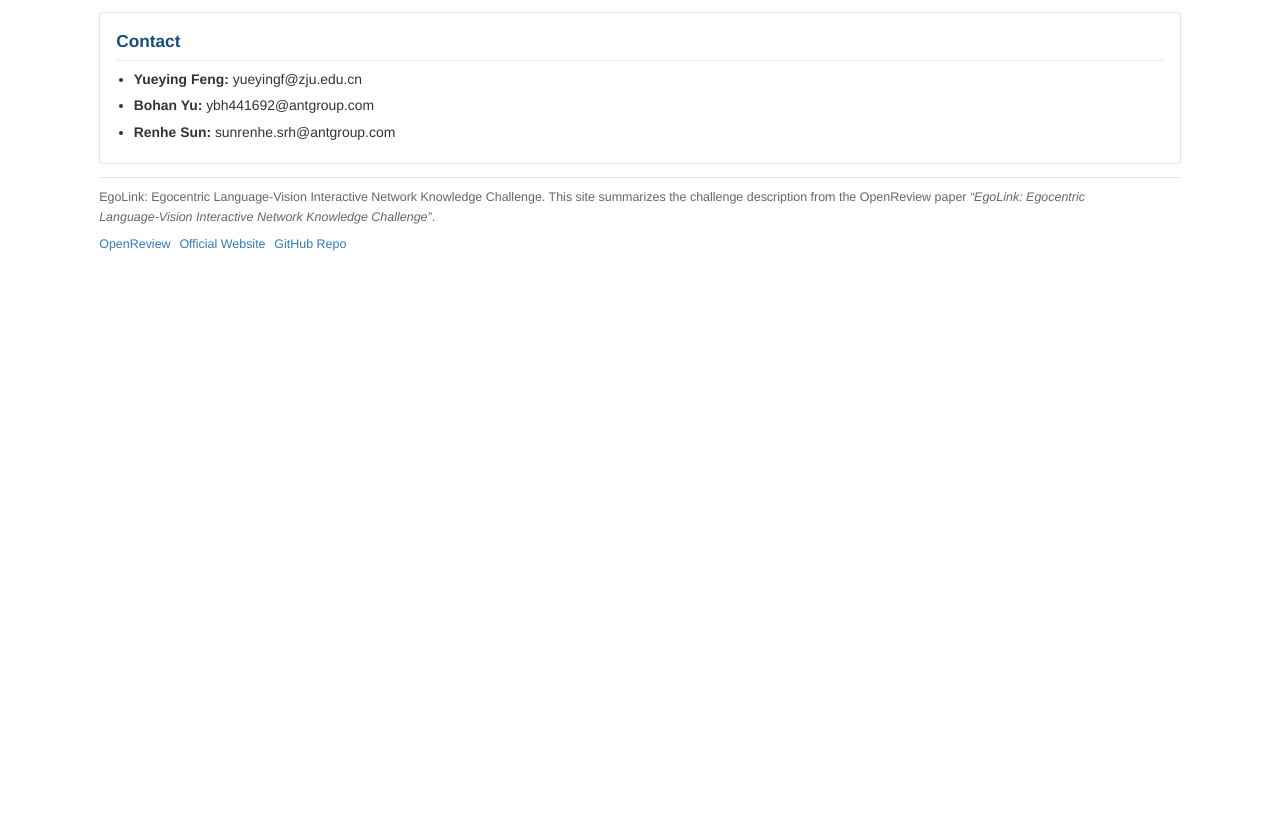
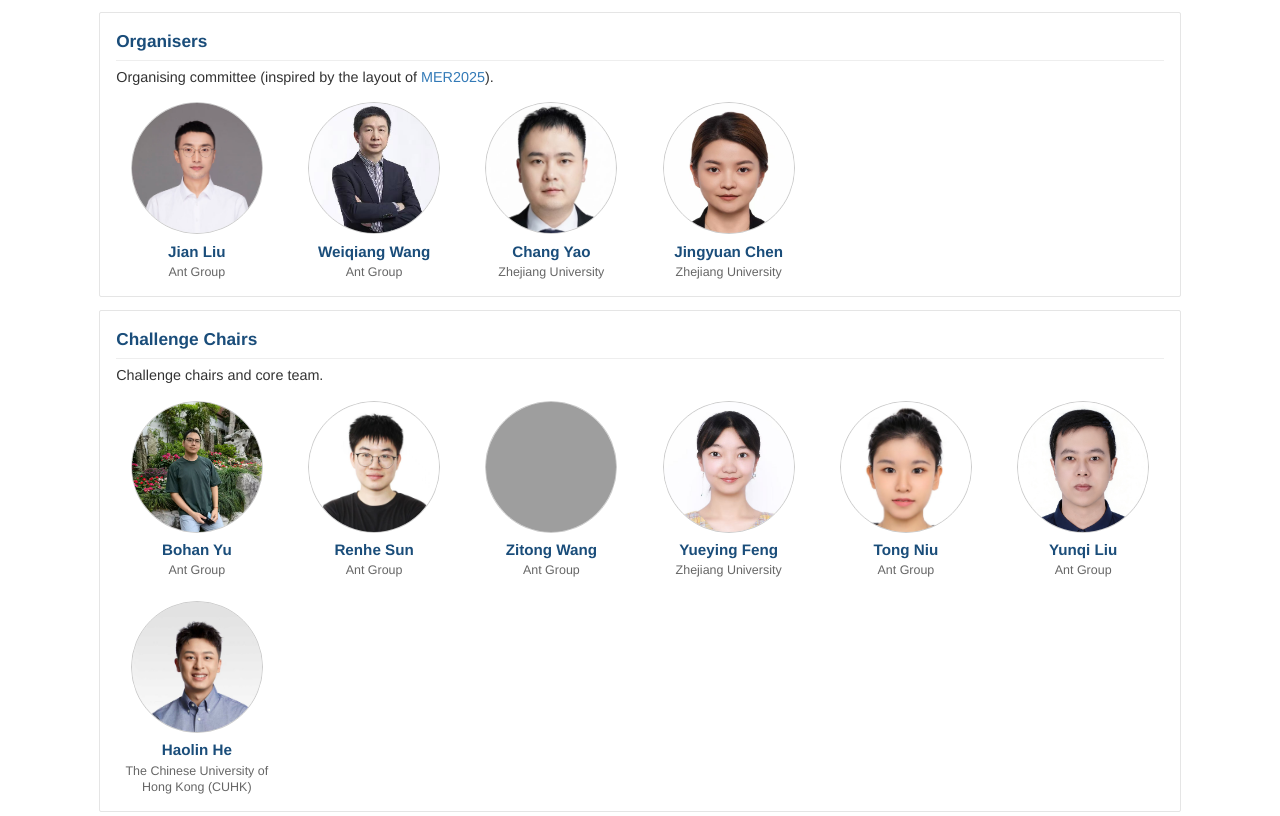
Before and after one commit to ego-link/challenge2026, a website: page index.html in a window 1280 px wide. Shown: the part 1857-2673 px from the top of the page. Before the commit the page ends 2150 px from the top, so only its background shows below. Drawn offline with Linux system fonts and the light colour scheme; grey boxes are pictures that could not be loaded.

Commit message:
Add Organisers and Challenge Chairs with face-crop photos from photos/
Made-with: Cursor

```diff
--- a/index.html
+++ b/index.html
@@ -27,6 +27,8 @@
           <a href="#dataset">Dataset</a>
           <a href="#schedule">Schedule</a>
           <a href="#evaluation">Evaluation</a>
+          <a href="#organisers">Organisers</a>
+          <a href="#challenge-chairs">Chairs</a>
           <a href="#contact">Contact</a>
         </nav>
         <a
@@ -174,6 +176,80 @@
         </p>
       </section>
 
+      <section class="card" id="organisers">
+        <h2 class="card-title">Organisers</h2>
+        <p class="people-intro">
+          Organising committee (inspired by the layout of
+          <a href="https://zeroqiaoba.github.io/MER2025-website/" target="_blank" rel="noopener noreferrer">MER2025</a>).
+        </p>
+        <div class="people-grid">
+          <article class="person">
+            <div class="person-photo"><img src="photos/JianLiu.jpg" alt="Jian Liu" width="160" height="160" loading="lazy" /></div>
+            <h4 class="person-name">Jian Liu</h4>
+            <p class="person-affil">Ant Group</p>
+          </article>
+          <article class="person">
+            <div class="person-photo"><img src="photos/WeiqiangWang.jpg" alt="Weiqiang Wang" width="160" height="160" loading="lazy" /></div>
+            <h4 class="person-name">Weiqiang Wang</h4>
+            <p class="person-affil">Ant Group</p>
+          </article>
+          <article class="person">
+            <div class="person-photo person-photo--focus-up"><img src="photos/ChangYao.jpg" alt="Chang Yao" width="160" height="160" loading="lazy" /></div>
+            <h4 class="person-name">Chang Yao</h4>
+            <p class="person-affil">Zhejiang University</p>
+          </article>
+          <article class="person">
+            <div class="person-photo"><img src="photos/JingyuanChen.jpg" alt="Jingyuan Chen" width="160" height="160" loading="lazy" /></div>
+            <h4 class="person-name">Jingyuan Chen</h4>
+            <p class="person-affil">Zhejiang University</p>
+          </article>
+        </div>
+      </section>
+
+      <section class="card" id="challenge-chairs">
+        <h2 class="card-title">Challenge Chairs</h2>
+        <p class="people-intro">
+          Challenge chairs and core team.
+        </p>
+        <div class="people-grid">
+          <article class="person">
+            <div class="person-photo"><img src="photos/BohanYu.jpg" alt="Bohan Yu" width="160" height="160" loading="lazy" /></div>
+            <h4 class="person-name">Bohan Yu</h4>
+            <p class="person-affil">Ant Group</p>
+          </article>
+          <article class="person">
+            <div class="person-photo"><img src="photos/RenheSun.jpg" alt="Renhe Sun" width="160" height="160" loading="lazy" /></div>
+            <h4 class="person-name">Renhe Sun</h4>
+            <p class="person-affil">Ant Group</p>
+          </article>
+          <article class="person">
+            <div class="person-photo person-photo--focus-up"><img src="photos/ZitongWang.jpg" alt="Zitong Wang" width="160" height="160" loading="lazy" /></div>
+            <h4 class="person-name">Zitong Wang</h4>
+            <p class="person-affil">Ant Group</p>
+          </article>
+          <article class="person">
+            <div class="person-photo"><img src="photos/YueyingFeng.jpg" alt="Yueying Feng" width="160" height="160" loading="lazy" /></div>
+            <h4 class="person-name">Yueying Feng</h4>
+            <p class="person-affil">Zhejiang University</p>
+          </article>
+          <article class="person">
+            <div class="person-photo"><img src="photos/TongNiu.jpg" alt="Tong Niu" width="160" height="160" loading="lazy" /></div>
+            <h4 class="person-name">Tong Niu</h4>
+            <p class="person-affil">Ant Group</p>
+          </article>
+          <article class="person">
+            <div class="person-photo"><img src="photos/YunqiLiu.jpg" alt="Yunqi Liu" width="160" height="160" loading="lazy" /></div>
+            <h4 class="person-name">Yunqi Liu</h4>
+            <p class="person-affil">Ant Group</p>
+          </article>
+          <article class="person">
+            <div class="person-photo"><img src="photos/HaolinHe.jpg" alt="Haolin He" width="160" height="160" loading="lazy" /></div>
+            <h4 class="person-name">Haolin He</h4>
+            <p class="person-affil">The Chinese University of Hong Kong (CUHK)</p>
+          </article>
+        </div>
+      </section>
+
       <section class="card" id="contact">
         <h2 class="card-title">Contact</h2>
         <ul class="list">
--- a/styles.css
+++ b/styles.css
@@ -383,6 +383,71 @@ main > .footer {
   color: var(--text);
 }
 
+.card > .card-title + .people-intro {
+  margin-top: 0.35rem;
+}
+
+.people-intro {
+  color: var(--muted);
+  font-size: 0.86rem;
+}
+
+.people-intro a:hover {
+  text-decoration: underline;
+}
+
+.people-grid {
+  margin-top: 0.85rem;
+  display: grid;
+  grid-template-columns: repeat(auto-fill, minmax(148px, 1fr));
+  gap: 1.35rem 1rem;
+  justify-items: center;
+  text-align: center;
+}
+
+.person {
+  max-width: 180px;
+}
+
+.person-photo {
+  width: 132px;
+  height: 132px;
+  margin: 0 auto 0.45rem;
+  border-radius: 50%;
+  overflow: hidden;
+  border: 1px solid var(--line-strong);
+  background: #ececec;
+  flex-shrink: 0;
+}
+
+.person-photo img {
+  width: 100%;
+  height: 100%;
+  object-fit: cover;
+  /* Bias upward so cropped circle emphasizes face (MER-style headshots) */
+  object-position: center 22%;
+  display: block;
+}
+
+.person-photo--focus-up img {
+  object-position: center 12%;
+}
+
+.person-name {
+  margin: 0;
+  font-size: 0.95rem;
+  font-weight: 700;
+  color: #1a4d7a;
+  line-height: 1.3;
+}
+
+.card .person .person-affil {
+  margin: 0.18rem 0 0;
+  font-size: 0.78rem;
+  color: var(--muted);
+  line-height: 1.35;
+}
+
 .card header {
   position: static;
   border: 0;
@@ -547,4 +612,8 @@ main > .footer {
   .people-columns {
     grid-template-columns: minmax(0, 1fr);
   }
+
+  .people-grid {
+    grid-template-columns: repeat(auto-fill, minmax(130px, 1fr));
+  }
 }
```
Also changed, not shown: photos/BohanYu.jpg (added), photos/ChangYao.jpg (added), photos/HaolinHe.jpg (added), photos/JianLiu.jpg (added), photos/JingyuanChen.jpg (added), photos/RenheSun.jpg (added), photos/TongNiu.jpg (added), photos/WeiqiangWang.jpg (added), photos/YueyingFeng.jpg (added), photos/YunqiLiu.jpg (added), 1 other file.
